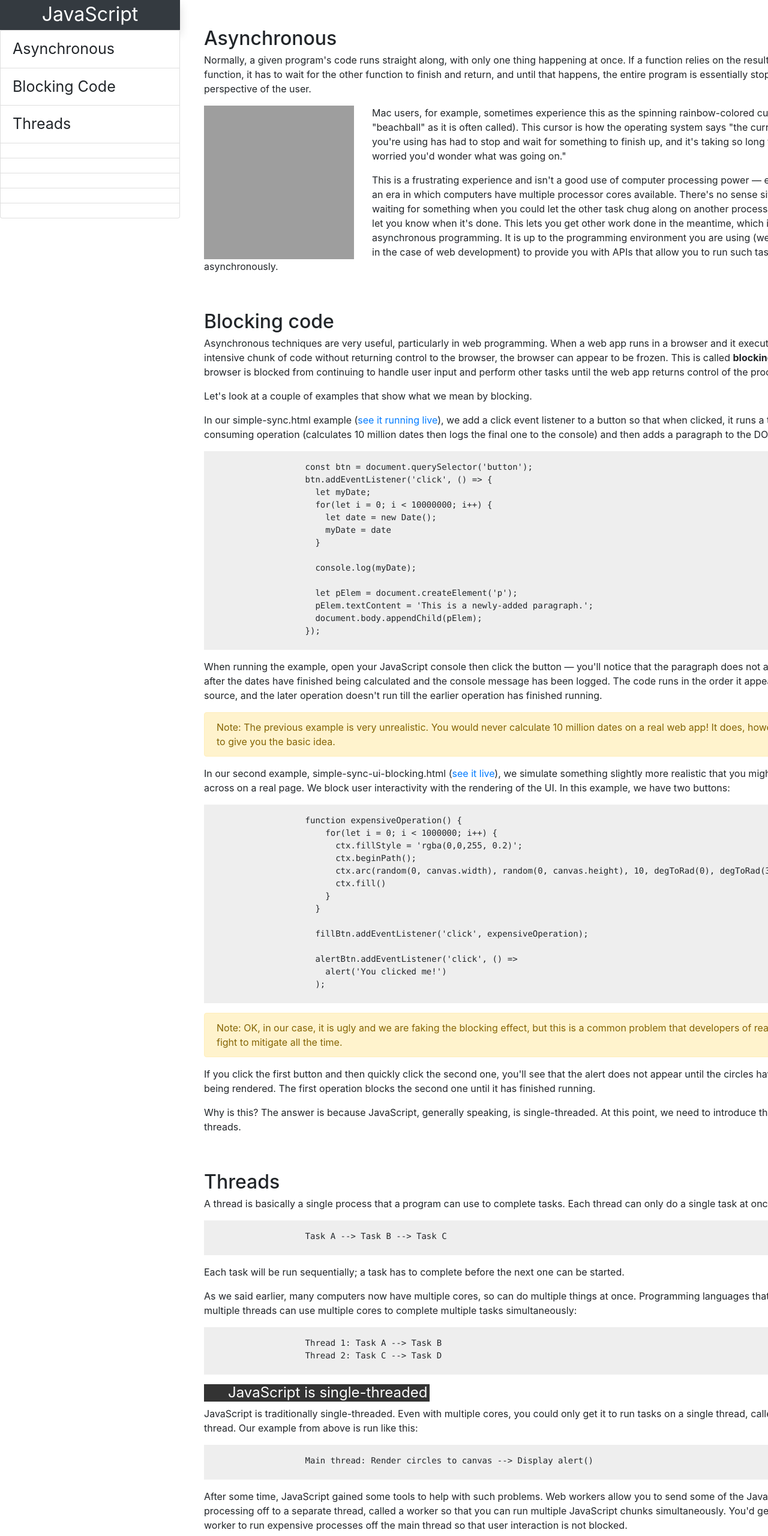
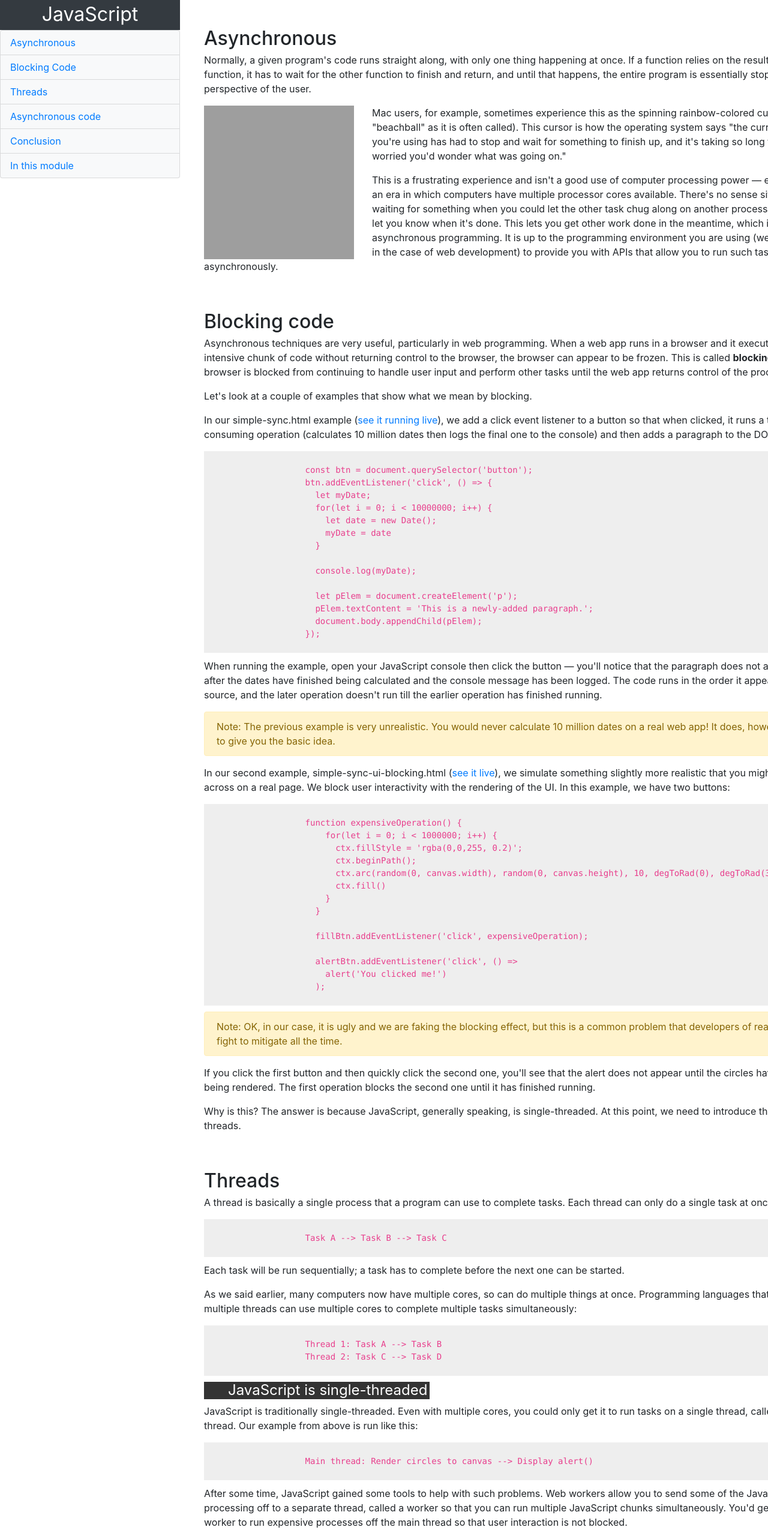
Before and after one commit to sitek94/technical-documentation-page, a plain HTML site: page index.html in a window 1280 px wide. Shown: the top 2560 px of the page at 60% size. Drawn offline with nearby package versions, Linux system fonts and the light colour scheme; grey boxes are pictures that could not be loaded.

Commit message:
Stable version 1.0

```diff
--- a/index.html
+++ b/index.html
@@ -13,23 +13,16 @@
 
 <body>
     <nav id="navbar" class="">
-        <header id="logo" class="text-white bg-dark shadow">JavaScript</header>
+        <header id="logo" class="text-white bg-dark">JavaScript</header>
         <ul class="list-group">
-            <li class="list-group-item">Asynchronous</li>
-            <li class="list-group-item">Blocking Code</li>
-            <li class="list-group-item">Threads</li>
-            <li class="list-group-item"></li>
-            <li class="list-group-item"></li>
-            <li class="list-group-item"></li>
-            <li class="list-group-item"></li>
-            <li class="list-group-item"></li>
-
+            <li class="list-group-item bg-light"><a class="nav-link" href="#asynchronous">Asynchronous</a></li>
+            <li class="list-group-item bg-light"><a class="nav-link" href="#blocking_code">Blocking Code</a></li>
+            <li class="list-group-item bg-light"><a class="nav-link" href="#threads">Threads</a></li>
+            <li class="list-group-item bg-light"><a class="nav-link" href="#asynchronous_code">Asynchronous code</a></li>
+            <li class="list-group-item bg-light"><a class="nav-link" href="#conclusion">Conclusion</a></li>
+            <li class="list-group-item bg-light"><a class="nav-link" href="#in_this_module">In this module</a></li>
         </ul>
-
     </nav>
-
-
-
 
     <main id="main-doc">
 
@@ -63,7 +56,7 @@
             </article>
         </section>
 
-        <section class="main-section" id="blocking-code">
+        <section class="main-section" id="blocking_code">
             <header>Blocking code</header>
             <article>
                 <p>
@@ -83,7 +76,7 @@
                     clicked, it runs a time-consuming operation (calculates 10 million dates then logs the
                     final one to the console) and then adds a paragraph to the DOM:
                 </p>
-                <pre>
+                <code>
                     const btn = document.querySelector('button');
                     btn.addEventListener('click', () => {
                       let myDate;
@@ -98,7 +91,7 @@
                       pElem.textContent = 'This is a newly-added paragraph.';
                       document.body.appendChild(pElem);
                     });
-                </pre>
+                </code>
                 <p>
                     When running the example, open your JavaScript console then click the button — you'll notice that the paragraph does not appear until after the dates have finished being calculated and the console message has been logged. The code runs in the order it appears in the source, and the later operation doesn't run till the earlier operation has finished running.
                 </p>
@@ -109,7 +102,7 @@
                 <p>
                     In our second example, simple-sync-ui-blocking.html (<a href="https://mdn.github.io/learning-area/javascript/asynchronous/introducing/simple-sync-ui-blocking.html">see it live</a>), we simulate something slightly more realistic that you might come across on a real page. We block user interactivity with the rendering of the UI. In this example, we have two buttons:
                 </p>
-                <pre>
+                <code>
                     function expensiveOperation() {
                         for(let i = 0; i < 1000000; i++) {
                           ctx.fillStyle = 'rgba(0,0,255, 0.2)';
@@ -124,7 +117,7 @@
                       alertBtn.addEventListener('click', () =>
                         alert('You clicked me!')
                       );
-                </pre>
+                </code>
                 <div class="alert alert-warning" role="alert">
                     Note: OK, in our case, it is ugly and we are faking the blocking effect, but this is a common problem that developers of real apps fight to mitigate all the time.
                 </div>
@@ -137,47 +130,46 @@
             </article>
         </section>
 
-
         <section class="main-section" id="threads">
             <header>Threads</header>
             <article>
                 <p>
                     A thread is basically a single process that a program can use to complete tasks. Each thread can only do a single task at once:
                 </p>
-                <pre>
+                <code>
                     Task A --> Task B --> Task C
-                </pre>
+                </code>
                 <p>
                     Each task will be run sequentially; a task has to complete before the next one can be started.
                 </p>
                 <p>
                     As we said earlier, many computers now have multiple cores, so can do multiple things at once. Programming languages that can support multiple threads can use multiple cores to complete multiple tasks simultaneously:
                 </p>
-                <pre>
+                <code>
                     Thread 1: Task A --> Task B
                     Thread 2: Task C --> Task D
-                </pre>
+                </code>
                 <h4 class="highlight">JavaScript is single-threaded</h4>
                 <p>
                     JavaScript is traditionally single-threaded. Even with multiple cores, you could only get it to run tasks on a single thread, called the main thread. Our example from above is run like this:
                 </p>
-                <pre>
+                <code>
                     Main thread: Render circles to canvas --> Display alert()
-                </pre>
+                </code>
                 <p>
                     After some time, JavaScript gained some tools to help with such problems. Web workers allow you to send some of the JavaScript processing off to a separate thread, called a worker so that you can run multiple JavaScript chunks simultaneously. You'd generally use a worker to run expensive processes off the main thread so that user interaction is not blocked.
                 </p>
-                <pre>
+                <code>
                     Main thread: Task A --> Task C
                     Worker thread: Expensive task B
-                </pre>
+                </code>
                 <p>
                     With this in mind, have a look at simple-sync-worker.html (<a href="https://mdn.github.io/learning-area/javascript/asynchronous/introducing/simple-sync-worker.html">see it running live</a>), again with your browser's JavaScript console open. This is a rewrite of our previous example that calculates the 10 million dates in a separate worker thread. Now when you click the button, the browser is able to display the paragraph before the dates have finished calculating. The first operation no longer blocks the second.
                 </p>
             </article>
         </section>
 
-        <section class="main-section" id="asynchronous-code">
+        <section class="main-section" id="asynchronous_code">
             <header>Asynchronous code</header>
             <article>
                 <p>
@@ -186,26 +178,26 @@
                 <p>
                     The second problem is that although code run in a worker is not blocking, it is still basically synchronous. This becomes a problem when a function relies on the results of multiple previous processes to function. Consider the following thread diagrams:
                 </p>
-                <pre>
+                <code>
                     Main thread: Task A --> Task B
-                </pre>
+                </code>
                 <p>
                     In this case, let's say Task A is doing something like fetching an image from the server and Task B then does something to the image like applying a filter to it. If you start Task A running and then immediately try to run Task B, you'll get an error, because the image won't be available yet.
                 </p>
-                <pre>
+                <code>
                     Main thread: Task A --> Task B --> |Task D|
                 Worker thread: Task C -----------> |      |
-                </pre>
+                </code>
                 <p>
                     In this case, let's say Task D makes use of the results of both Task B and Task C. If we can guarantee that these results will both be available at the same time, then we might be OK, but this is unlikely. If Task D tries to run when one of its inputs is not yet available, it will throw an error.
                 </p>
                 <p>
                     To fix such problems, browsers allow us to run certain operations asynchronously. Features like <a href="https://developer.mozilla.org/en-US/docs/Web/JavaScript/Reference/Global_Objects/Promise">Promises</a> allow you to set an operation running (e.g. the fetching of an image from the server), and then wait until the result has returned before running another operation:
                 </p>
-                <pre>
+                <code>
                     Main thread: Task A                   Task B
                         Promise:      |__async operation__|
-                </pre>
+                </code>
                 <p>
                     Since the operation is happening somewhere else, the main thread is not blocked while the async operation is being processed.
                 </p>
@@ -224,29 +216,40 @@
             </article>
         </section>
 
-        <section class="main-section" id="">
+        <section class="main-section" id="in_this_module">
+            <header>In this module</header>
+            <article>
+                <ul>
+                    <li><a href="https://developer.mozilla.org/en-US/docs/Learn/JavaScript/Asynchronous/Concepts">General asynchronous programming concepts</a></li>
+                    <li><a href="https://developer.mozilla.org/en-US/docs/Learn/JavaScript/Asynchronous/Introducing">Introducing asynchronous JavaScript</a></li>
+                    <li><a href="https://developer.mozilla.org/en-US/docs/Learn/JavaScript/Asynchronous/Timeouts_and_intervals">Cooperative asynchronous JavaScript: Timeouts and intervals</a></li>
+                    <li><a href="https://developer.mozilla.org/en-US/docs/Learn/JavaScript/Asynchronous/Promises">Graceful asynchronous programming with Promises</a></li>
+                    <li><a href="https://developer.mozilla.org/en-US/docs/Learn/JavaScript/Asynchronous/Async_await">Making asynchronous programming easier with async and await</a></li>
+                    <li><a href="https://developer.mozilla.org/en-US/docs/Learn/JavaScript/Asynchronous/Choosing_the_right_approach">Choosing the right approach</a></li>
+                </ul>
+            </article>
+        </section>
+
+
+        <!-- Section template -->
+        <!-- <section class="main-section" id="">
             <header></header>
             <article>
 
             </article>
-        </section>
+        </section> -->
 
-        <section class="main-section" id="">
-            <header></header>
-            <article>
-
-            </article>
-        </section>
-
+        <footer>
+            <h3>Reference</h3>
+            <ul>
+                <li>All the documentation in this page is taken from <a href="https://developer.mozilla.org/en-US/docs/Web/JavaScript/Guide">MDN</a></li>
+            </ul>
+        </footer>
     </main>
 
 
-
-
-
-
-
-
+    <!-- FFC Testing -->
+    <script src="https://cdn.freecodecamp.org/testable-projects-fcc/v1/bundle.js"></script>
 
     <script src="https://code.jquery.com/jquery-3.5.1.slim.min.js"
         integrity="sha384-DfXdz2htPH0lsSSs5nCTpuj/zy4C+OGpamoFVy38MVBnE+IbbVYUew+OrCXaRkfj"
@@ -260,86 +263,3 @@
 </body>
 
 </html>
-
-
-<!--
-
-    <section class="main-section" id="asynchronous">
-                        <header>Asynchronous</header>
-                        <article>
-                            <p>
-                                Normally, a given program's code runs straight along, with only one thing happening at
-                                once. If a function relies on the result of another function, it has to wait for the
-                                other function to finish and return, and until that happens, the entire program is
-                                essentially stopped from the perspective of the user.
-                            </p>
-                            <img alt="Multi-colored macOS beachball busy spinner"
-                                src="https://mdn.mozillademos.org/files/16577/beachball.jpg"
-                                style="display: block; float: left; height: 256px; margin: 0px 30px 0px 0px; width: 250px;">
-                            <p>
-                                Mac users, for example, sometimes experience this as the spinning rainbow-colored cursor
-                                (or "beachball" as it is often called). This cursor is how the operating system says
-                                "the current program you're using has had to stop and wait for something to finish up,
-                                and it's taking so long that I was worried you'd wonder what was going on."
-                            </p>
-                            <p>
-                                This is a frustrating experience and isn't a good use of computer processing power —
-                                especially in an era in which computers have multiple processor cores available. There's
-                                no sense sitting there waiting for something when you could let the other task chug
-                                along on another processor core and let you know when it's done. This lets you get other
-                                work done in the meantime, which is the basis of asynchronous programming. It is up to
-                                the programming environment you are using (web browsers, in the case of web development)
-                                to provide you with APIs that allow you to run such tasks asynchronously.
-                            </p>
-                        </article>
-                    </section>
-                    <section class="main-section" id="">
-                        <header>Blocking code</header>
-                        <article>
-                            <p>
-                                Asynchronous techniques are very useful, particularly in web programming. When a web app
-                                runs in a browser and it executes an intensive chunk of code without returning control
-                                to the browser, the browser can appear to be frozen. This is called
-                                <strong>blocking</strong>; the browser is blocked from continuing to handle user input
-                                and perform other tasks until the web app returns control of the processor.
-                            </p>
-                            <p>
-                                Let's look at a couple of examples that show what we mean by blocking.
-                            </p>
-                            <p>
-                                In our simple-sync.html example (<a
-                                    href="https://mdn.github.io/learning-area/javascript/asynchronous/introducing/simple-sync.html">see
-                                    it running live</a>), we add a click event listener to a button so that when
-                                clicked, it runs a time-consuming operation (calculates 10 million dates then logs the
-                                final one to the console) and then adds a paragraph to the DOM:
-                            </p>
-
-                            <pre>
-                                const btn = document.querySelector('button');
-                                btn.addEventListener('click', () => {
-                                let myDate;
-                                for(let i = 0; i &lt; 10000000; i++) {
-                                let date = new Date();
-                                myDate = date
-                                }
-
-                                console.log(myDate);
-
-                                let pElem = document.createElement('p');
-                                pElem.textContent = 'This is a newly-added paragraph.';
-                                document.body.appendChild(pElem);
-                                });
-                            </pre>
-
-                            <p>text</p>
-
-                        </article>
-                    </section>
-
-                    <section class="main-section" id="">
-                        <header></header>
-                        <article>
-
-                        </article>
-                    </section>
- -->
--- a/style.css
+++ b/style.css
@@ -1,3 +1,11 @@
+* {
+    box-sizing: border-box;
+}
+
+body {
+    font-size: 16px;
+}
+
 .container-fluid {
     min-width: 500px !important;
 }
@@ -14,13 +22,17 @@ header#logo {
     left: 0;
     min-width: 300px;
     height: 100%;
+    z-index: 10;
 }
 
 #navbar ul {
     height: calc(100% - 50px);
     overflow-x: hidden;
     overflow-y: auto;
-    font-size: 25px;
+}
+
+.list-group-item {
+    padding: 0;
 }
 
 #main-doc {
@@ -58,41 +70,9 @@ section .highlight {
     background-color: #333;
 }
 
-pre {
-    padding-top: 16px;
+code {
+    display: block;
+    margin-bottom: 10px;
+    white-space: pre;
     background-color: rgb(238, 238, 238);
 }
-
-
-
-/* .sidebar {
-    height: 100%;
-    overflow-y: auto;
-    z-index: 1;
-}
-
-.navbar {
-    position: relative;
-    top: 50px;
-    left: 0;
-
-}
-
-
-
-
-.sidebar,
-.logo {
-    position: fixed;
-    min-width: 250px;
-    left: 0;
-}
-
-.logo {
-    top: 0;
-    height: 50px;
-    z-index: 2;
-    color: #FFF;
-    display: flex;
-    justify-content: center;
-} */
```
